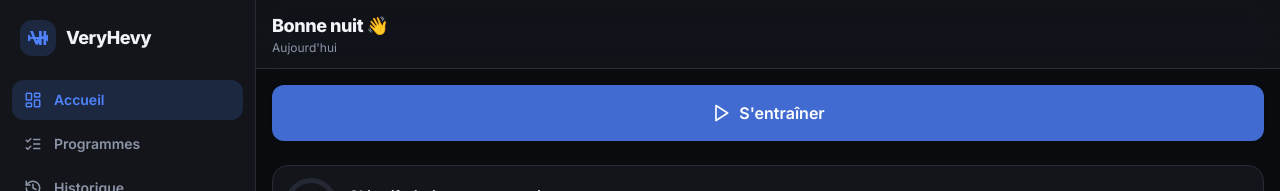
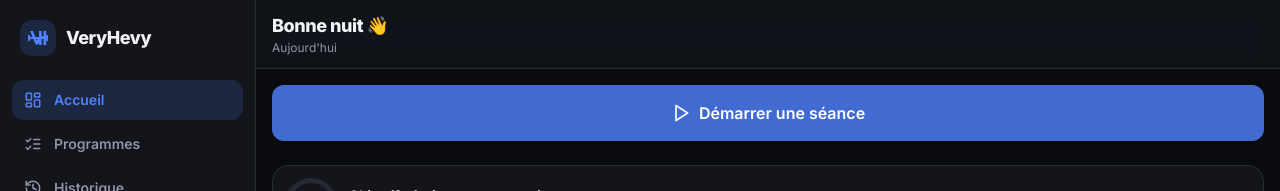
Before and after one commit to eliottcrancee/VeryHevy, a React (Vite) app: page / in a window 1280 px wide. Shown: the top 191 px of the page. Built offline with nearby package versions, Linux system fonts and the light colour scheme.

Commit message:
Renomme bouton S'entraîner en Démarrer une séance

```diff
--- a/src/pages/Calendar.tsx
+++ b/src/pages/Calendar.tsx
@@ -121,7 +121,7 @@ export default function CalendarPage() {
                         navigate('/seance')
                       }}
                     >
-                      <Plus size={14} /> S’entraîner
+                      <Plus size={14} /> Démarrer une séance
                     </Button>
                   }
                 />
--- a/src/pages/Home.tsx
+++ b/src/pages/Home.tsx
@@ -98,7 +98,7 @@ export default function HomePage() {
           className="h-14 text-base"
           onClick={() => navigate('/seance')}
         >
-          <Play size={20} /> {active ? 'Reprendre la séance' : "S'entraîner"}
+          <Play size={20} /> {active ? 'Reprendre la séance' : 'Démarrer une séance'}
         </Button>
 
         {/* Objectif hebdo (compact) */}
```
